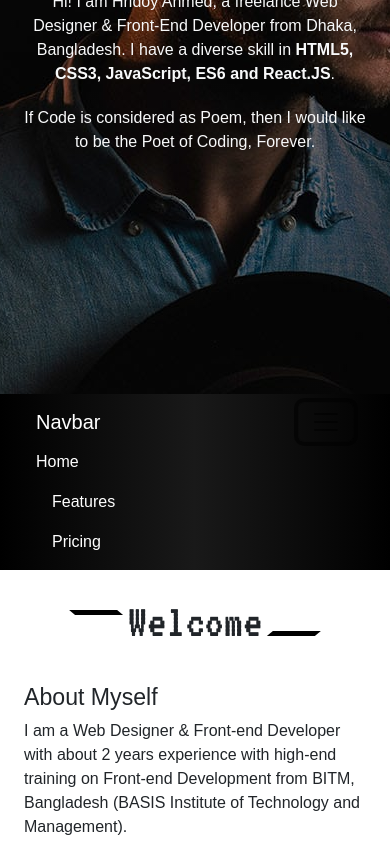
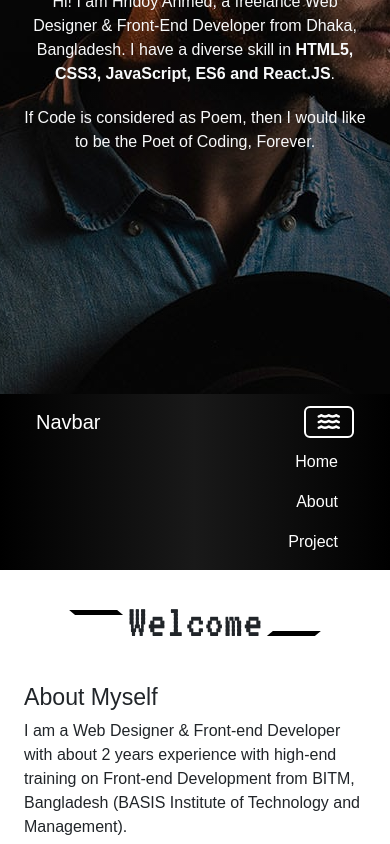
Before and after one commit to hridoy8888/HR-portfolio, a plain HTML site: page index.html in a window 390 px wide. Both pictures are taken after a click on the button "Toggle navigation". Shown: the part 450-1294 px from the top of the page. Drawn offline with nearby package versions, Linux system fonts and the light colour scheme; a web font is replaced by a local one.

Commit message:
navbar icon changed

```diff
--- a/assets/css/style.css
+++ b/assets/css/style.css
@@ -37,6 +37,22 @@ body{
 .nav-sec .navbar-nav .nav-link{
     color: #fff;
 }
+.navbar button.navbar-toggler{
+    color: #fff;
+    border: 2px solid #fff;
+    outline: 1px;
+}
+.navbar-toggler:focus {
+    text-decoration: none;
+    outline: 0;
+    box-shadow: none;
+  }
+  @media (min-width: 0px) and (max-width: 991px){
+    ul li.nav-item{
+        margin-right: 1rem;
+      }
+}
+
 /* nav code end  */
 /* about code start */
 .about-inner h2{
--- a/index.html
+++ b/index.html
@@ -7,6 +7,8 @@
     <meta name="keywords" content="HTML, CSS, JavaScript">
     <meta name="author" content="John Doe">
     <meta name="viewport" content="width=device-width, initial-scale=1">
+    <!-- font awesome  -->
+    <link rel="stylesheet" href="https://cdnjs.cloudflare.com/ajax/libs/font-awesome/6.3.0/css/all.min.css"/>
     <!-- BS CSS -->
     <link href="https://cdn.jsdelivr.net/npm/bootstrap@5.2.3/dist/css/bootstrap.min.css" rel="stylesheet">
     <!-- custom CSS  -->
@@ -31,18 +33,18 @@
           <div class="container-fluid">
             <a class="navbar-brand" href="#">Navbar</a>
             <button class="navbar-toggler" type="button" data-bs-toggle="collapse" data-bs-target="#navbarNav" aria-controls="navbarNav" aria-expanded="false" aria-label="Toggle navigation">
-              <span class="navbar-toggler-icon"></span>
+              <span class="fa-solid fa-water"></span>
             </button>
             <div class="collapse navbar-collapse" id="navbarNav">
               <ul class="navbar-nav ms-auto">
-                <li class="nav-item">
+                <li class="nav-item ms-auto">
                   <a class="nav-link active" aria-current="page" href="#">Home</a>
                 </li>
-                <li class="nav-item ms-3">
-                  <a class="nav-link" href="#">Features</a>
+                <li class="nav-item ms-auto ms-lg-3">
+                  <a class="nav-link" href="#">About</a>
                 </li>
-                <li class="nav-item ms-3">
-                  <a class="nav-link" href="#">Pricing</a>
+                <li class="nav-item ms-auto ms-lg-3">
+                  <a class="nav-link" href="#">Project</a>
                 </li>
               </ul>
             </div>
```
